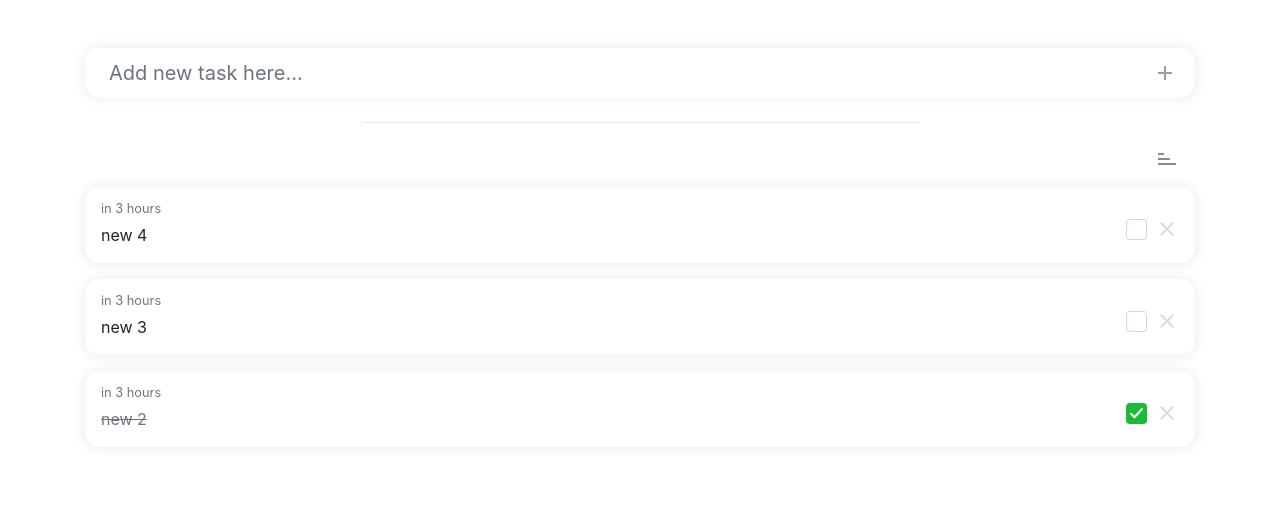
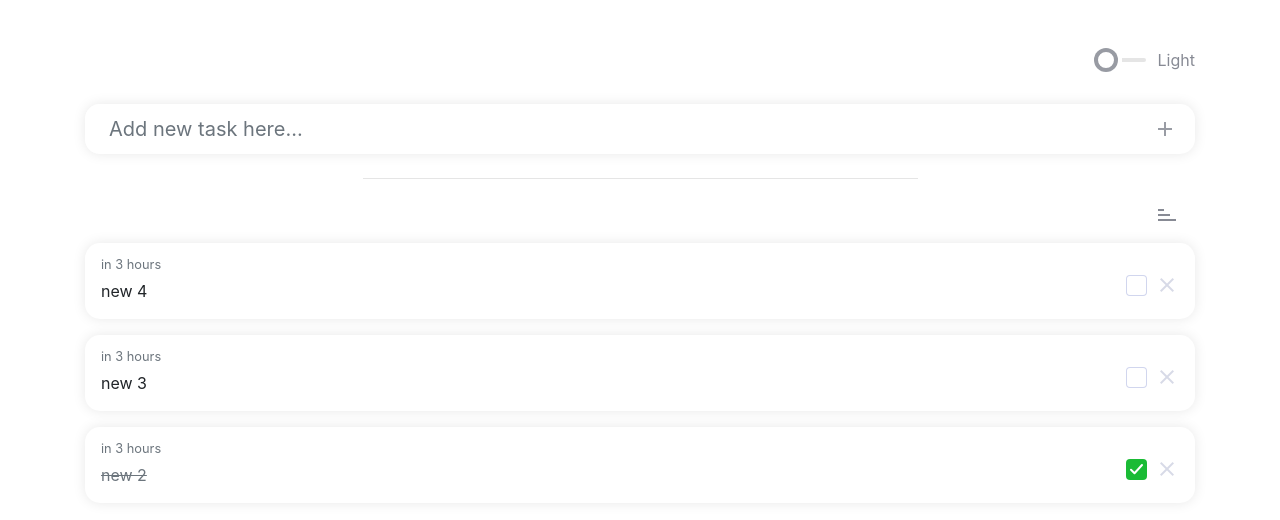
Before and after one commit to Git-I985/React-todo-app, a React (Create React App) app: page / in a window 1280 px wide. Shown: the top 520 px of the page. Built offline with nearby package versions, Linux system fonts and the light colour scheme; data requests are answered from the project's data file.

Commit message:
create test version dark theme

```diff
--- a/src/App.jsx
+++ b/src/App.jsx
@@ -1,4 +1,5 @@
 import React, { Component } from 'react';
+import { ThemeProvider, createGlobalStyle } from 'styled-components';
 import TaskList from './components/TaskList.jsx';
 import CreateTask from './components/CreateTask.jsx';
 import OrderToggle from './components/service/OrderToggle.jsx';
@@ -8,9 +9,26 @@ import OrderToggle from './components/service/OrderToggle.jsx';
 
 import withCRUD from './hoc/withAPI.jsx';
 
+const ThemeStyle = createGlobalStyle`
+body {
+    background-color: ${(props) => (props.theme.dark ? '#222226' : '#ffffff')};
+}
+.task-item {
+    background-color:  ${(props) => (props.theme.dark ? '#333336' : '#ffffff')};
+}
+.task-text {
+    color: ${(props) => (props.theme.dark ? '#b0b7be' : '')};
+}
+.task-form, .task-form-input, .task-form-input:focus {
+    background-color: ${(props) => (props.theme.dark ? '#333336' : '#ffffff')};
+}
+.
+`;
+
 class App extends Component {
     state = {
         sortOrder: true,
+        darkTheme: false,
     };
 
     render() {
@@ -18,7 +36,25 @@ class App extends Component {
         let { data = [], create, remove, update } = this.props;
 
         return (
+            <ThemeProvider theme={{ dark: this.state.darkTheme }}>
+                <ThemeStyle />
                 <div className="container pt-5">
+                    <div className="toolbar d-flex justify-content-end mb-4">
+                        <div className="dark-mode-toggle">
+                            <label className="switch">
+                                <input
+                                    type="checkbox"
+                                    onChange={() =>
+                                        this.setState({ darkTheme: !this.state.darkTheme })
+                                    }
+                                />
+                                <div>
+                                    <span>{this.state.darkTheme ? 'Dark' : 'Light'}</span>
+                                </div>
+                            </label>
+                        </div>
+                    </div>
+
                     <CreateTask handleCreate={create} />
                     <OrderToggle
                         changeSortOrder={() => this.setState({ sortOrder: !this.state.sortOrder })}
@@ -31,6 +67,7 @@ class App extends Component {
                         reverse={sortOrder}
                     />
                 </div>
+            </ThemeProvider>
         );
     }
 
--- a/src/components/Task/Task.jsx
+++ b/src/components/Task/Task.jsx
@@ -10,7 +10,9 @@ class Task extends Component {
         let classNames = {
             li: 'task-item px-3 pt-2 mb-3',
             container: 'd-flex justify-content-between',
-            text: task.completed ? 'text-muted text-strikethrough mt-1 ' : 'mt-1 ',
+            text: task.completed
+                ? 'task-text text-muted text-strikethrough mt-1 '
+                : 'task-text mt-1 ',
             controls: 'task-controls d-flex align-items-center ml-4',
             delete: 'material-icons ml-2 delete-task-btn',
         };
@@ -19,7 +21,7 @@ class Task extends Component {
             <li className={classNames.li}>
                 <div className={classNames.container}>
                     <div>
-                        <small className="text-muted">{relativeDate}</small>
+                        <small className="text-muted task-date">{relativeDate}</small>
                         <p className={classNames.text}>{task.text}</p>
                     </div>
 
--- /dev/null
+++ b/src/scss/_switch.scss
@@ -0,0 +1,79 @@
+.switch {
+    --line: #e5e5e5;
+    --dot: #525257;
+    --circle: #989ba3;
+    --duration: 0.3s;
+    --text: #878a94;
+
+    cursor: pointer;
+
+    input {
+        display: none;
+        & + div {
+            position: relative;
+            &:before,
+            &:after {
+                --s: 1;
+                content: '';
+                position: absolute;
+                height: 4px;
+                top: 10px;
+                width: 24px;
+                background: var(--line);
+                transform: scaleX(var(--s));
+                transition: transform var(--duration) ease;
+            }
+            &:before {
+                --s: 0;
+                left: 0;
+                transform-origin: 0 50%;
+                border-radius: 2px 0 0 2px;
+            }
+            &:after {
+                left: 28px;
+                transform-origin: 100% 50%;
+                border-radius: 0 2px 2px 0;
+            }
+            span {
+                padding-left: 56px;
+                line-height: 24px;
+                color: var(--text);
+                &:before {
+                    --x: 0;
+                    --b: var(--circle);
+                    --s: 4px;
+                    content: '';
+                    position: absolute;
+                    left: 0;
+                    top: 0;
+                    width: 24px;
+                    height: 24px;
+                    border-radius: 50%;
+                    box-shadow: inset 0 0 0 var(--s) var(--b);
+                    transform: translateX(var(--x));
+                    transition: box-shadow var(--duration) ease, transform var(--duration) ease;
+                }
+                &:not(:empty) {
+                    padding-left: 64px;
+                }
+            }
+        }
+        &:checked {
+            & + div {
+                &:before {
+                    --s: 1;
+                }
+                &:after {
+                    --s: 0;
+                }
+                span {
+                    &:before {
+                        --x: 28px;
+                        --s: 12px;
+                        --b: var(--dot);
+                    }
+                }
+            }
+        }
+    }
+}
--- a/src/scss/style.scss
+++ b/src/scss/style.scss
@@ -1,5 +1,6 @@
 @import './checkbox';
 @import './loader';
+@import './switch';
 
 body {
     // font-family: 'Roboto', sans-serif;
```
Also changed, not shown: src/css/style.css, 1 other file (tests, documents, lock files or other folders). Lines whose indentation alone changed are shown as unchanged.
